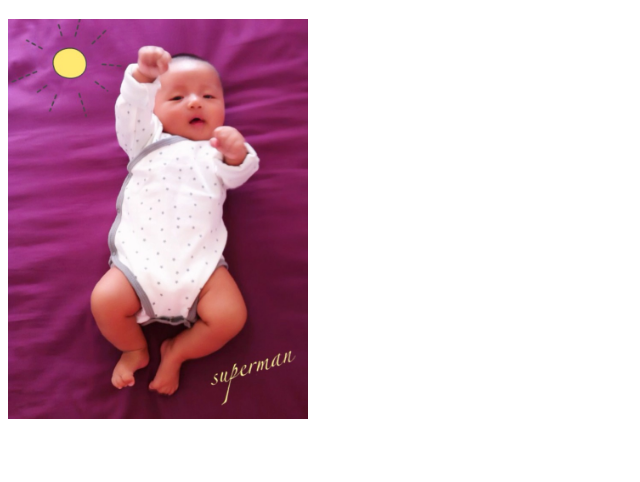
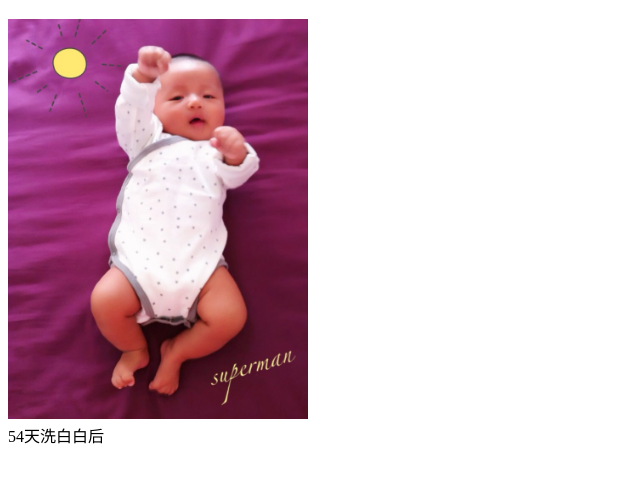
Before and after one commit to gaoziheng/gaoziheng.github.com, a plain HTML site: page index.html in a window 1280 px wide. Shown: the part 70-552 px from the top of the page, without its empty margins (0-640 px from the left). Drawn offline with Linux system fonts and the light colour scheme.

Commit message:
545454545454545454545454545454545454545454545454545454545454545454545454545454545454545454545454545454545454

```diff
--- a/index.html
+++ b/index.html
@@ -14,6 +14,6 @@
         <h1>欢迎来到 高梓恒 网站</h1>
     </div>
 	<div><img height="400" width="300" src="./resource/image/superman.png"/></div>
-
+   <div>54天洗白白后</div>
   </body>
 </html>
```
